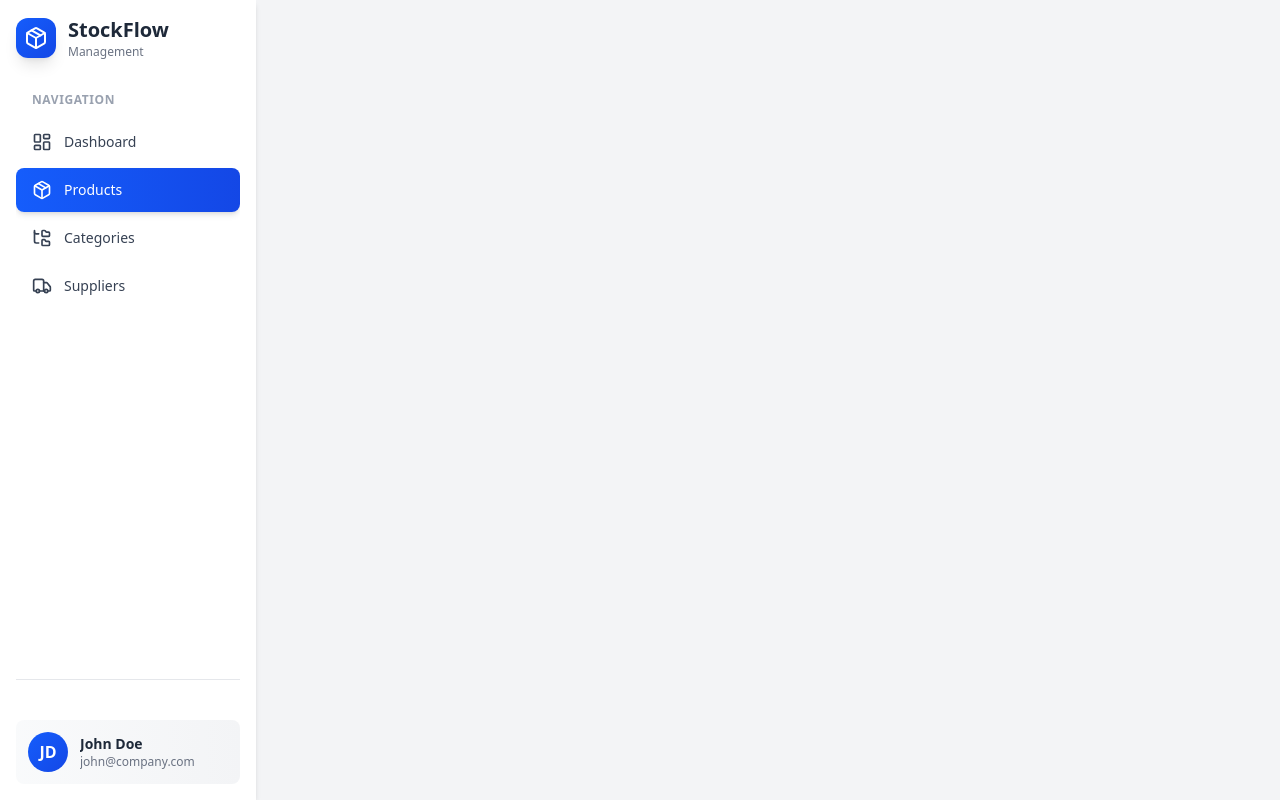
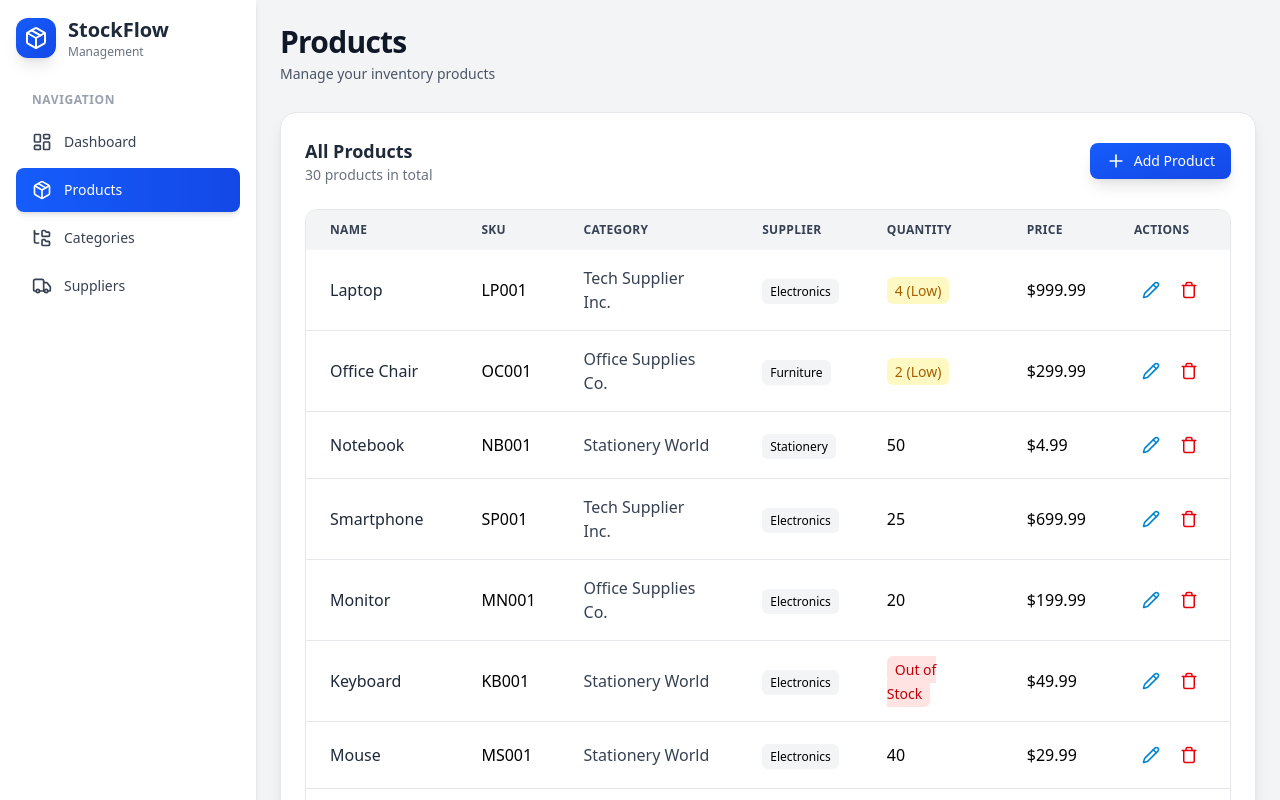
Before and after one commit to Sa3d-Ka/Gestion-Stock, a React app in the folder frontend/: page /products in a window 1280 px wide. Shown: the top 800 px of the page. Built offline with nearby package versions, Linux system fonts and the light colour scheme; the HTML template or start-up script is replaced by a standard one.

Commit message:
feat: update product stock management, enhance supplier and category tables, and implement reusable table components

```diff
--- /dev/null
+++ b/frontend/src/components/MyTable.jsx
@@ -0,0 +1,88 @@
+// components/Table/Table.jsx
+import React from "react";
+
+export const Table = ({ children, className = "" }) => {
+  return (
+    <div className="rounded-xl border border-gray-200 overflow-hidden">
+      <div className="overflow-x-auto">
+        <table className={`w-full ${className}`}>
+          {children}
+        </table>
+      </div>
+    </div>
+  );
+};
+
+export const TableHeader = ({ children, className = "" }) => {
+  return (
+    <thead className={`bg-gray-100 ${className}`}>
+      <tr>{children}</tr>
+    </thead>
+  );
+};
+
+export const TableBody = ({ children, className = "" }) => {
+  return (
+    <tbody className={`bg-white divide-y divide-gray-200 ${className}`}>
+      {children}
+    </tbody>
+  );
+};
+
+export const TableRow = ({ children, className = "", hover = true, onClick }) => {
+  return (
+    <tr
+      className={`
+        ${hover ? "hover:bg-gray-50 transition-colors" : ""}
+        ${className}
+      `}
+      onClick={onClick}
+    >
+      {children}
+    </tr>
+  );
+};
+
+export const TableHead = ({ children, className = "", sortable, onSort, sortDirection }) => {
+  return (
+    <th
+      className={`
+        px-6 py-3 text-left text-xs font-semibold text-gray-700 uppercase tracking-wide
+        ${sortable ? "cursor-pointer hover:bg-gray-200 transition-colors" : ""}
+        ${className}
+      `}
+      onClick={onSort}
+    >
+      <div className="flex items-center gap-1">
+        {children}
+        {sortable && sortDirection && (
+          <span>{sortDirection === "asc" ? "↑" : "↓"}</span>
+        )}
+      </div>
+    </th>
+  );
+};
+
+export const TableCell = ({ children, className = "", colSpan }) => {
+  return (
+    <td
+      className={`px-6 py-4 ${className}`}
+      colSpan={colSpan}
+    >
+      {children}
+    </td>
+  );
+};
+
+export const TableEmpty = ({ message, colSpan = 1, className = "" }) => {
+  return (
+    <TableRow>
+      <TableCell
+        colSpan={colSpan}
+        className={`text-center text-gray-500 py-12 ${className}`}
+      >
+        {message}
+      </TableCell>
+    </TableRow>
+  );
+};
--- a/frontend/src/data/defaultProducts.json
+++ b/frontend/src/data/defaultProducts.json
@@ -56,7 +56,7 @@
     "categoryId": "cat1",
     "supplierId": "sup3",
     "price": 49.99,
-    "stock": 2,
+    "stock": 0,
     "minStock": 10
   },
   {
--- a/frontend/src/pages/Categories.jsx
+++ b/frontend/src/pages/Categories.jsx
@@ -17,7 +17,7 @@ const Categories = () => {
           description="Manage your product categories here"
         />
 
-        <button className="flex items-center gap-2 bg-blue-600 text-white px-4 py-2 rounded-lg hover:bg-blue-700 transition-colors duration-200">
+        <button className="flex items-center gap-2 bg-gradient-to-br from-blue-600 to-blue-700 text-white px-4 py-2 rounded-lg cursor-pointer shadow-lg">
           <Plus /> Add Category
         </button>
       </div>
--- a/frontend/src/pages/Products.jsx
+++ b/frontend/src/pages/Products.jsx
@@ -1,11 +1,149 @@
-import React from 'react'
+import React from "react";
+import PageTitle from "../components/PageTitle";
+import { useSuppliers } from "../context/SupplierContext";
+import { useProducts } from "../context/ProductContext";
+import { useCategories } from "../context/CategoryContext";
+import { Pencil, Plus, Trash } from "lucide-react";
+import {
+  Table,
+  TableBody,
+  TableCell,
+  TableEmpty,
+  TableHead,
+  TableHeader,
+  TableRow,
+} from "../components/MyTable";
 
 const Products = () => {
+  const { suppliers } = useSuppliers();
+  const { products, deleteProduct, addProduct } = useProducts();
+  const { categories } = useCategories();
+
+  const supplierName = (supplierId) => {
+    const supplier = suppliers.find((sup) => sup.id === supplierId);
+    return supplier ? supplier.name : "Unknown Supplier";
+  };
+
+  const categoryNamre = (categoryId) => {
+    const category = categories.find((cat) => cat.id === categoryId);
+    return category ? category.name : "Uncategorized";
+  };
+
+  const columns = [
+    { key: "name", label: "Name" },
+    { key: "sku", label: "SKU" },
+    { key: "category", label: "Category" },
+    { key: "supplier", label: "Supplier" },
+    { key: "quantity", label: "Quantity" },
+    { key: "price", label: "Price" },
+    { key: "actions", label: "Actions" },
+  ];
   return (
     <div>
+      <PageTitle
+        title="Products"
+        description="Manage your inventory products"
+      />
 
+      <div className="p-6 border border-gray-200 shadow-lg rounded-2xl mt-6 bg-white space-y-6">
+        {/* Header */}
+        <div className="flex items-center justify-between">
+          <div>
+            <p className="font-semibold text-lg text-gray-800">All Products</p>
+            <p className="text-gray-500 text-sm">
+              {products.length} products in total
+            </p>
+          </div>
+
+          <button className="px-4 py-2 flex items-center gap-2 bg-gradient-to-br from-blue-600 to-blue-700 text-sm text-white rounded-lg hover:from-blue-700 hover:to-blue-800 transition-all duration-200 cursor-pointer shadow-lg">
+            <Plus size={20} /> Add Product
+          </button>
+        </div>
+
+        <div>
+          {/* Filters - Placeholder for future filter components */}
+
+        </div>
+
+        {/* Table */}
+        <Table>
+          <TableHeader>
+            {columns.map((column) => (
+              <TableHead key={column.key}>{column.label}</TableHead>
+            ))}
+          </TableHeader>
+
+          <TableBody>
+            {products.length === 0 ? (
+              <TableEmpty
+                message="No products available. Add your first product to get started."
+                colSpan={columns.length}
+              />
+            ) : (
+              products.map((product) => (
+                <TableRow key={product.id}>
+                  <TableCell className="font-medium text-gray-800">
+                    {product.name}
+                  </TableCell>
+
+                  <TableCell>{product.sku}</TableCell>
+
+                  <TableCell className="text-gray-700">
+                    {supplierName(product.supplierId)}
+                  </TableCell>
+
+                  <TableCell>
+                    <span className="text-xs font-medium px-2 py-1 bg-gray-100 rounded-md">
+                      {categoryNamre(product.categoryId)}
+                    </span>
+                  </TableCell>
+
+                  <TableCell>
+                    {product.stock === 0 ? (
+                      <span className="text-sm font-medium px-2 py-1 bg-red-100 text-red-700 rounded-md">
+                        Out of Stock
+                      </span>
+                    ) : product.stock < product.minStock ? (
+                      <span className="text-sm font-medium px-2 py-1 bg-yellow-100 text-yellow-700 rounded-md">
+                        {product.stock} (Low)
+                      </span>
+                    ) : (
+                      product.stock
+                    )}
+                  </TableCell>
+
+                  <TableCell>${product.price.toFixed(2)}</TableCell>
+
+                  <TableCell>
+                    <div className="flex gap-1">
+                      <button
+                        onClick={() =>
+                          console.log(`Edit product ${product.id}`)
+                        }
+                        className="text-sky-600 p-2 rounded-md hover:bg-gray-100 transition duration-200 cursor-pointer"
+                      >
+                        <Pencil size={18} />
+                      </button>
+                      <button
+                        onClick={() =>
+                          confirm(
+                            "Are you sure you want to delete this product?"
+                          ) && deleteProduct(product.id)
+                        }
+                        className="text-red-600 p-2 rounded-md hover:bg-gray-100 transition duration-200 cursor-pointer"
+                      >
+                        <Trash size={18} />
+                      </button>
+                    </div>
+                  </TableCell>
+                </TableRow>
+              ))
+            )}
+          </TableBody>
+        </Table>
+      </div>
     </div>
-  )
-}
+  );
+};
 
-export default Products
+export default Products;
--- a/frontend/src/pages/Suppliers.jsx
+++ b/frontend/src/pages/Suppliers.jsx
@@ -1,16 +1,34 @@
+// pages/Suppliers.jsx
 import React from "react";
 import PageTitle from "../components/PageTitle";
 import { useSuppliers } from "../context/SupplierContext";
 import { useProducts } from "../context/ProductContext";
+import { Pencil, Plus, Trash } from "lucide-react";
+import {
+  Table,
+  TableHeader,
+  TableBody,
+  TableRow,
+  TableHead,
+  TableCell,
+  TableEmpty
+} from "../components/MyTable";
 
 const Suppliers = () => {
-  const { suppliers } = useSuppliers();
+  const { suppliers, deleteSupplier } = useSuppliers();
   const { products } = useProducts();
 
   const productCount = (supplierId) => {
-    return products.filter((product) => product.supplierId === supplierId)
-      .length;
+    return products.filter((product) => product.supplierId === supplierId).length;
   };
+
+  const columns = [
+    { key: "name", label: "Name" },
+    { key: "contact", label: "Contact" },
+    { key: "address", label: "Address" },
+    { key: "products", label: "Products" },
+    { key: "actions", label: "Actions" },
+  ];
 
   return (
     <div>
@@ -19,7 +37,7 @@ const Suppliers = () => {
         description="Manage your product suppliers"
       />
 
-      <div className="p-6 border border-gray-200 shadow-lg rounded-2xl mt-6 bg-white space-y-4">
+      <div className="p-6 border border-gray-200 shadow-lg rounded-2xl mt-6 bg-white space-y-6">
         {/* Header */}
         <div className="flex items-center justify-between">
           <div>
@@ -29,70 +47,72 @@ const Suppliers = () => {
             </p>
           </div>
 
-          <button className="px-4 py-2 bg-blue-600 text-white rounded-xl text-sm shadow hover:bg-blue-700 transition">
-            + Add Supplier
+          <button className="px-4 py-2 flex items-center gap-2 bg-gradient-to-br from-blue-600 to-blue-700 text-sm text-white rounded-lg hover:from-blue-700 hover:to-blue-800 transition-all duration-200 cursor-pointer shadow-lg">
+            <Plus size={20} /> Add Supplier
           </button>
         </div>
 
         {/* Table */}
-        <div className="rounded-xl border border-gray-200 overflow-hidden">
-          <div className="overflow-x-auto">
-            <table className="w-full">
-              {/* Table Head */}
-              <thead className="bg-gray-100">
-                <tr>
-                  <th className="px-6 py-3 text-left text-xs font-semibold text-gray-700 uppercase tracking-wide">
-                    Name
-                  </th>
-                  <th className="px-6 py-3 text-left text-xs font-semibold text-gray-700 uppercase tracking-wide">
-                    Contact
-                  </th>
-                  <th className="px-6 py-3 text-left text-xs font-semibold text-gray-700 uppercase tracking-wide">
-                    Address
-                  </th>
-                  <th className="px-6 py-3 text-left text-xs font-semibold text-gray-700 uppercase tracking-wide">
-                    Products
-                  </th>
-                  <th className="px-6 py-3 text-left text-xs font-semibold text-gray-700 uppercase tracking-wide">
-                    Actions
-                  </th>
-                </tr>
-              </thead>
+        <Table>
+          <TableHeader>
+            {columns.map((column) => (
+              <TableHead key={column.key}>
+                {column.label}
+              </TableHead>
+            ))}
+          </TableHeader>
 
-              {/* Table Body */}
-              <tbody className="bg-white divide-y divide-gray-200">
-                {suppliers.map((supplier) => (
-                  <tr key={supplier.id} className="hover:bg-gray-50 transition">
-                    <td className="px-6 py-4 font-medium text-gray-800">
+          <TableBody>
+            {suppliers.length === 0 ? (
+              <TableEmpty
+                message="No suppliers available. Add your first supplier to get started."
+                colSpan={columns.length}
+              />
+            ) : (
+              suppliers.map((supplier) => (
+                <TableRow key={supplier.id}>
+                  <TableCell className="font-medium text-gray-800">
                     {supplier.name}
-                    </td>
+                  </TableCell>
 
-                    <td className="px-6 py-4">
+                  <TableCell>
                     <div className="flex flex-col text-gray-500 text-sm">
                       <p>{supplier.email}</p>
                       <p>{supplier.phone}</p>
                     </div>
-                    </td>
+                  </TableCell>
 
-                    <td className="px-6 py-4 text-gray-700">
+                  <TableCell className="text-gray-700">
                     {supplier.address}
-                    </td>
+                  </TableCell>
 
-                    <td className="px-6 py-4 font-semibold text-gray-800">
-                      {productCount(supplier.id)}
-                    </td>
+                  <TableCell>
+                    <span className="text-xs font-medium px-2 py-1 bg-gray-100 rounded-md">
+                      {productCount(supplier.id)} product(s)
+                    </span>
+                  </TableCell>
 
-                    <td className="px-6 py-4">
-                      <button className="text-blue-600 hover:text-blue-800 text-sm font-medium transition hover:underline">
-                        Edit
+                  <TableCell>
+                    <div className="flex gap-1">
+                      <button
+                        onClick={() => console.log(`Edit supplier ${supplier.id}`)}
+                        className="text-sky-600 p-2 rounded-md hover:bg-gray-100 transition duration-200 cursor-pointer"
+                      >
+                        <Pencil size={18} />
                       </button>
-                    </td>
-                  </tr>
-                ))}
-              </tbody>
-            </table>
+                      <button
+                        onClick={() => deleteSupplier(supplier.id)}
+                        className="text-red-600 p-2 rounded-md hover:bg-gray-100 transition duration-200 cursor-pointer"
+                      >
+                        <Trash size={18} />
+                      </button>
                     </div>
-        </div>
+                  </TableCell>
+                </TableRow>
+              ))
+            )}
+          </TableBody>
+        </Table>
       </div>
     </div>
   );
```
Also changed, not shown: frontend/src/pages/Home.jsx (+10 -1 lines). Lines whose indentation alone changed are shown as unchanged.
